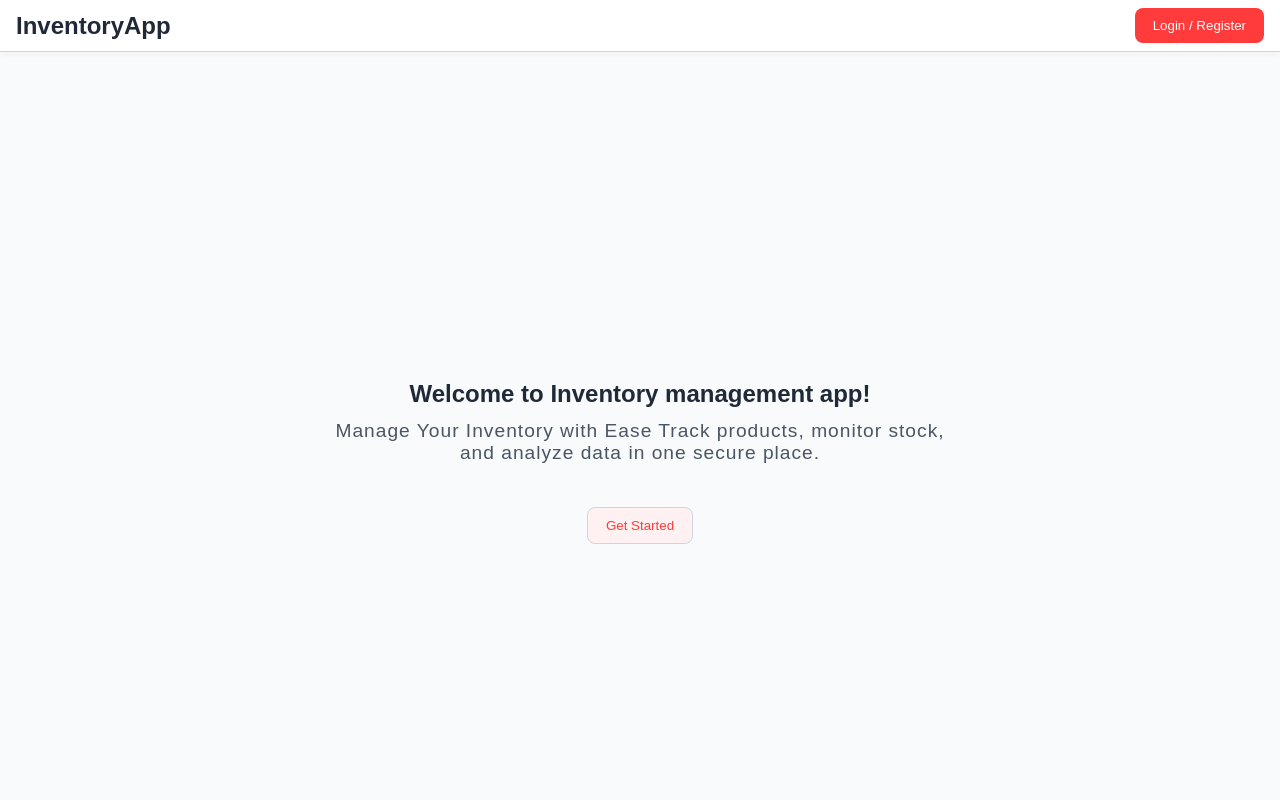
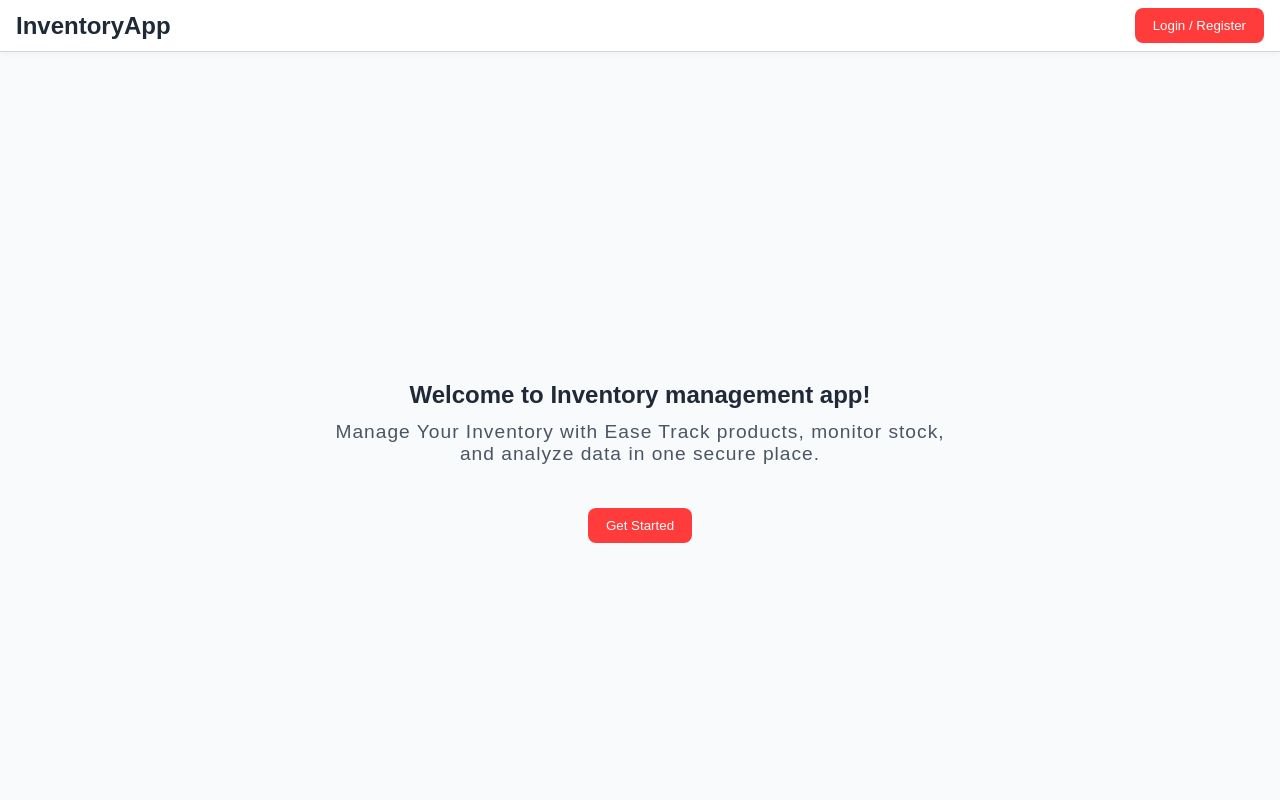
Before and after one commit to eng-ankit-mishra/inventory-management-system, a React (Vite) app in the folder frontend/: page / in a window 1280 px wide. Shown: the top 800 px of the page. Built offline with nearby package versions, Linux system fonts and the light colour scheme.

Commit message:
Updated the button style

```diff
--- a/frontend/src/pages/Home.jsx
+++ b/frontend/src/pages/Home.jsx
@@ -22,7 +22,7 @@ export default function Home(){
                 <p>Manage Your Inventory with Ease
                     Track products, monitor stock, and analyze
                     data in one secure place.</p>
-                <Button onClick={()=>navigate("/login")} type={"secondary"}>Get Started</Button>
+                <Button onClick={()=>navigate("/login")} style={"secondary"}>Get Started</Button>
             </main>
             <main className="features-page">
                 <h2>Why choose us ?</h2>
```
